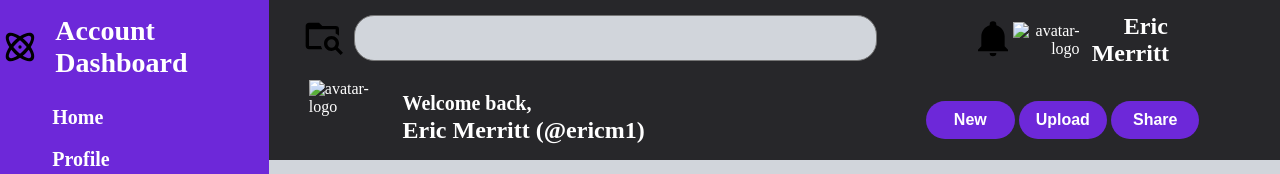
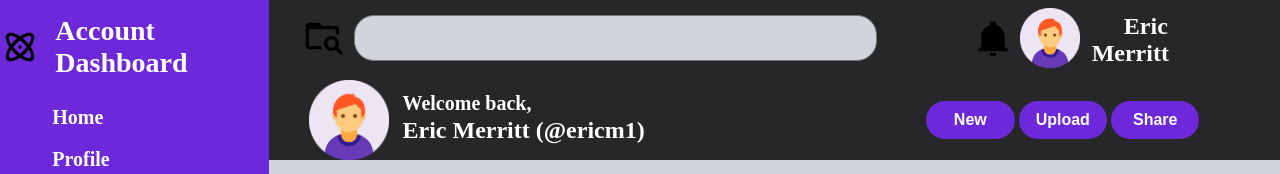
Before and after one commit to eric-merritt/Admin-Dashboard-Project, a plain HTML site: page index.html in a window 1280 px wide. Shown: the top 174 px of the page. Drawn offline with Linux system fonts and the light colour scheme; the site is published under a folder, as on GitHub Pages, so addresses that start at the root find nothing.

Commit message:
Update index.html
Fixing path to avatar photo

```diff
--- a/index.html
+++ b/index.html
@@ -66,7 +66,7 @@
                         <svg class="notifications" xmlns="http://www.w3.org/2000/svg" viewBox="0 0 24 24"><path d="M21,19V20H3V19L5,17V11C5,7.9 7.03,5.17 10,4.29C10,4.19 10,4.1 10,4A2,2 0 0,1 12,2A2,2 0 0,1 14,4C14,4.1 14,4.19 14,4.29C16.97,5.17 19,7.9 19,11V17L21,19M14,21A2,2 0 0,1 12,23A2,2 0 0,1 10,21" /></svg>
                     </li>
                     <li>
-                        <img class="avatar" src="/icons/pngkey.com-user-png-729716.png" alt="avatar-logo">
+                        <img class="avatar" src="icons/pngkey.com-user-png-729716.png" alt="avatar-logo">
                     </li>
                     <li>
                         <h2>Eric Merritt</h2>
@@ -76,7 +76,7 @@
             <div class="header3">
                 <ul class="greeting">
                     <li>
-                        <img class="avatar-lrg" src="/icons/pngkey.com-user-png-729716.png" alt="avatar-logo">
+                        <img class="avatar-lrg" src="icons/pngkey.com-user-png-729716.png" alt="avatar-logo">
                     </li>
                     <li class="greeting">
                         <h3>Welcome back,</h3>
```
